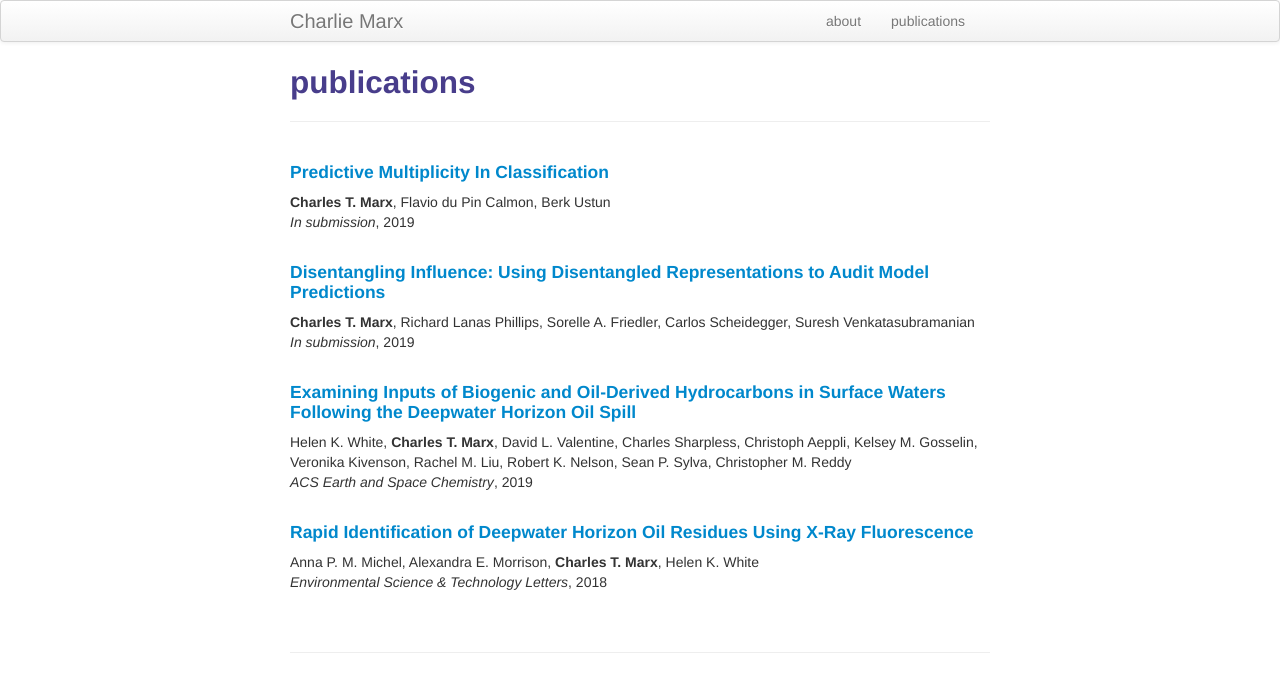
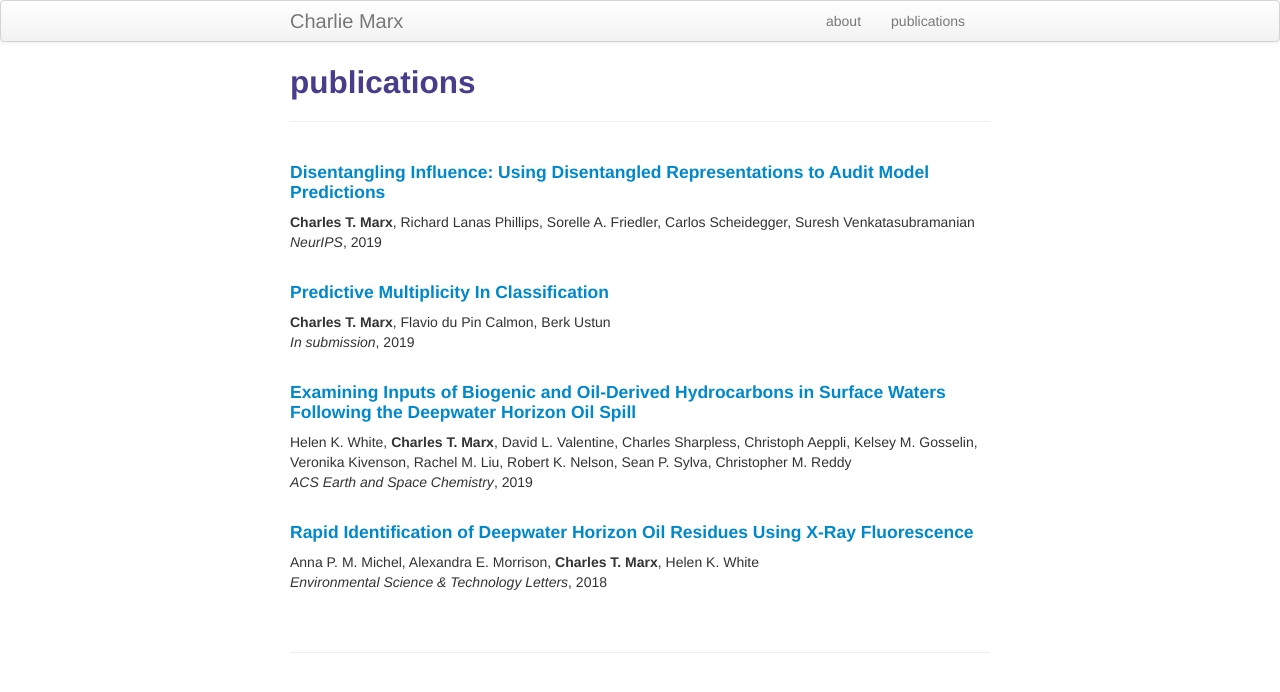
Before and after one commit to charliemarx/charliemarx.github.io, a Jekyll site: the page built from pages/pubs.md, in a window 1280 px wide. Shown: the top 692 px of the page. Built offline with Jekyll 4.4.1, drawn with Linux system fonts in a browser that asks for light colours.

Commit message:
updating pubs

```diff
--- a/pages/pubs.md
+++ b/pages/pubs.md
@@ -4,15 +4,15 @@ title: publications
 description: Charlie Marx's publications
 ---
 
-#### <a href="{{ BASE_PATH }}/assets/predictive_multiplicity.pdf">Predictive Multiplicity In Classification</a>
-**Charles T. Marx**, Flavio du Pin Calmon, Berk Ustun
-*In submission*, 2019
+#### <a href="{{ BASE_PATH }}/assets/disentangling_influence.pdf">Disentangling Influence: Using Disentangled Representations to Audit Model Predictions</a>
+**Charles T. Marx**, Richard Lanas Phillips, Sorelle A. Friedler, Carlos Scheidegger, Suresh Venkatasubramanian
+*NeurIPS*, 2019
 <br />
 <br />
 
 
-#### <a href="{{ BASE_PATH }}/assets/disentangling_influence.pdf">Disentangling Influence: Using Disentangled Representations to Audit Model Predictions</a>
-**Charles T. Marx**, Richard Lanas Phillips, Sorelle A. Friedler, Carlos Scheidegger, Suresh Venkatasubramanian
+#### <a href="{{ BASE_PATH }}/assets/predictive_multiplicity.pdf">Predictive Multiplicity In Classification</a>
+**Charles T. Marx**, Flavio du Pin Calmon, Berk Ustun
 *In submission*, 2019
 <br />
 <br />
```
